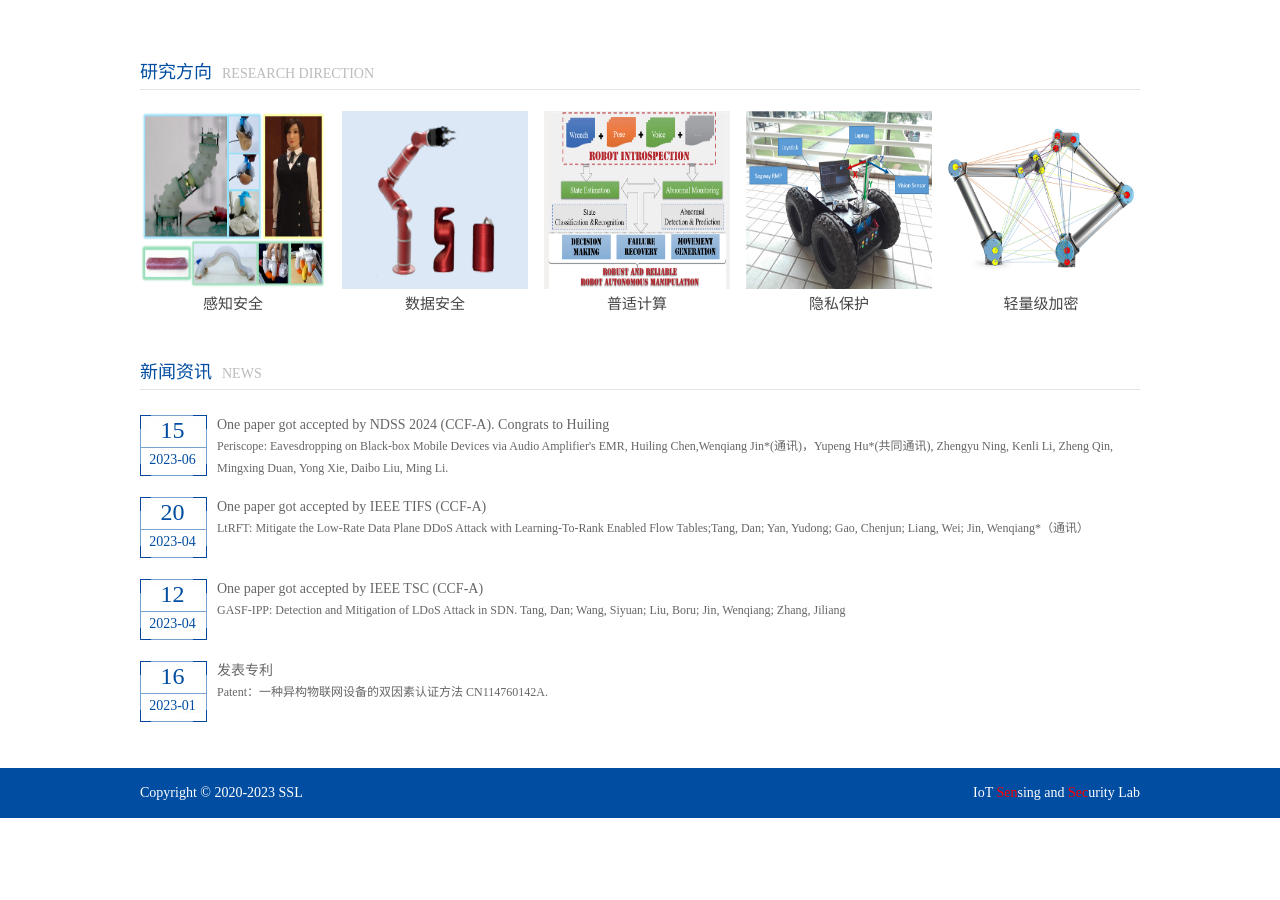
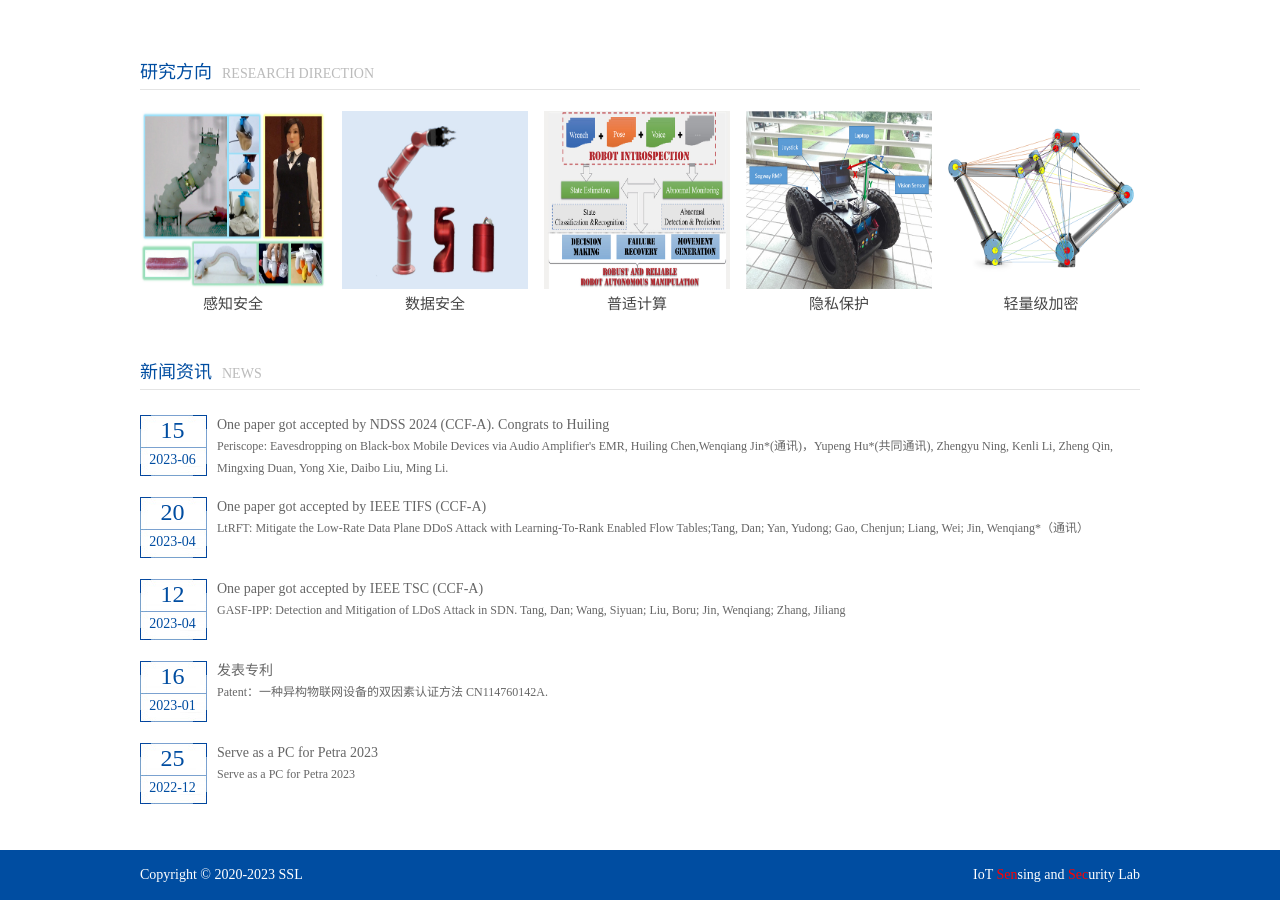
Before and after one commit to senseclab/senseclab.github.io, a Jekyll site: the page built from index.html, in a window 1280 px wide and 900 px high, scrolled down 875 px. Built offline with Jekyll 4.4.1, drawn with Linux system fonts in a browser that asks for light colours; before the commit the page ends 1693 px from its top, so only the background shows below that.

Commit message:
index.html

```diff
--- a/index.html
+++ b/index.html
@@ -146,6 +146,17 @@ jQuery(".main_img_c").slide({mainCell:".bd ul",effect:"leftLoop",autoPlay:true,d
             </div>
           </li>
 
+          <li class="li">
+            <div class="date">
+              <p class="day"><a style="color:#004da1">25</a></p>
+              <span class="month"><a style="color:#004da1">2022-12</a></span>
+            </div>
+            <div class="text">
+              <h3 style="overflow: hidden;text-overflow: ellipsis;white-space: nowrap;"><a>Serve as a PC for Petra 2023</a></h3>
+              <p><a>Serve as a PC for Petra 2023</a></p>
+            </div>
+          </li>
+
         </ul>
       </div>
     </div>
```
